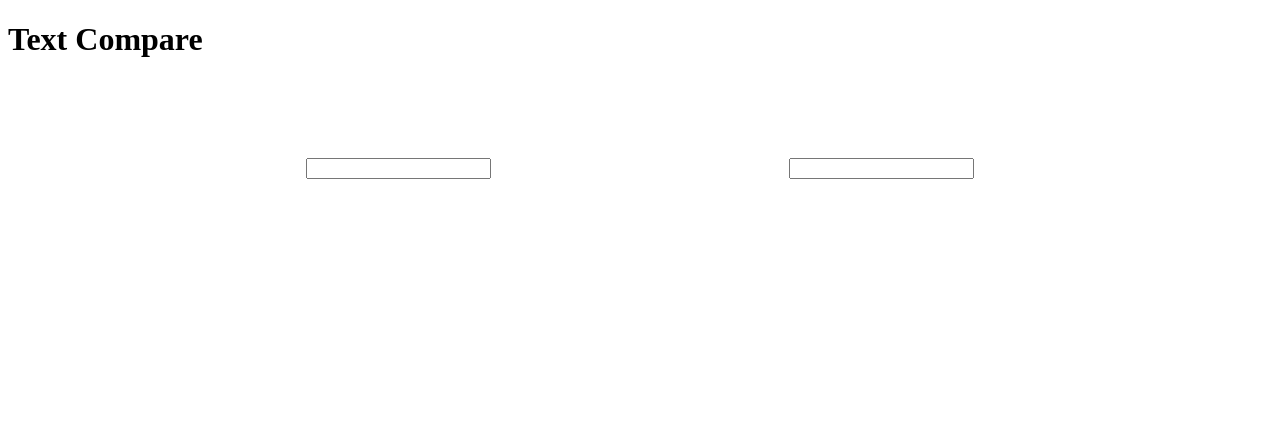
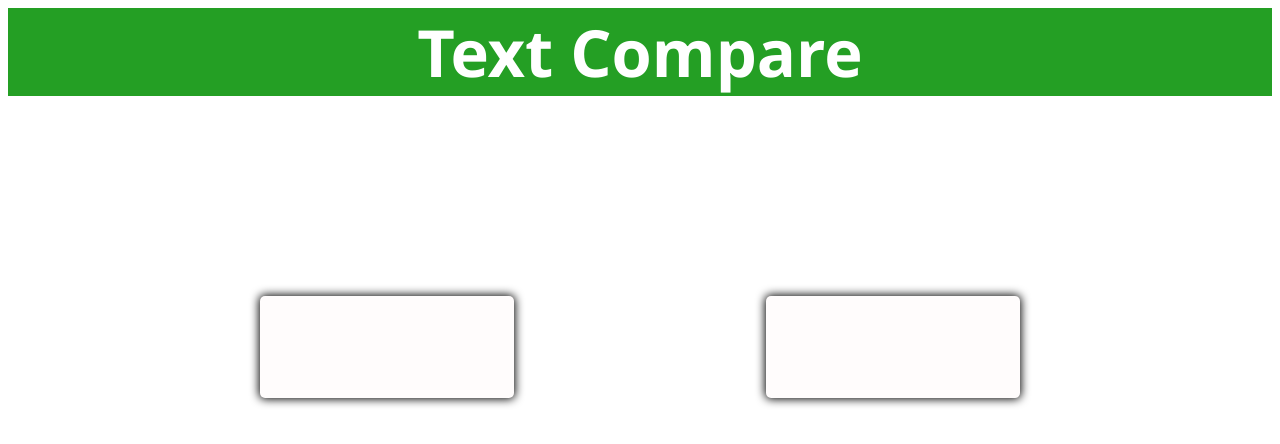
Before and after one commit to rupesh3201/Compare_Text, a plain HTML site: page Campare_String.html in a window 1280 px wide. Drawn offline with Linux system fonts and the light colour scheme.

Commit message:
Added style body

```diff
--- a/Campare_String.html
+++ b/Campare_String.html
@@ -8,6 +8,31 @@
             justify-content: space-evenly;
             flex-direction: row;
             margin-top: 100px;
+
+        }
+        .Input1
+        {
+            margin-top: 100px;
+           height: 100px;
+           width: 250px;
+           border-radius: 5px;
+           box-shadow: 0px 0px 10px 1px black;
+           border: none;
+           border: none;
+           background-color: rgb(255, 252, 252);
+           font-size: 30px;
+
+        }
+        .Heading
+        {
+            text-align: center;
+            font-family: 'Segoe UI', Tahoma, Geneva, Verdana, sans-serif;
+            background-color: rgb(36, 159, 36);
+            margin: 0px;
+            padding: 0px;
+            color: white;
+            font-size: 65px;
+            justify-content: center;
 
         }
 
```
